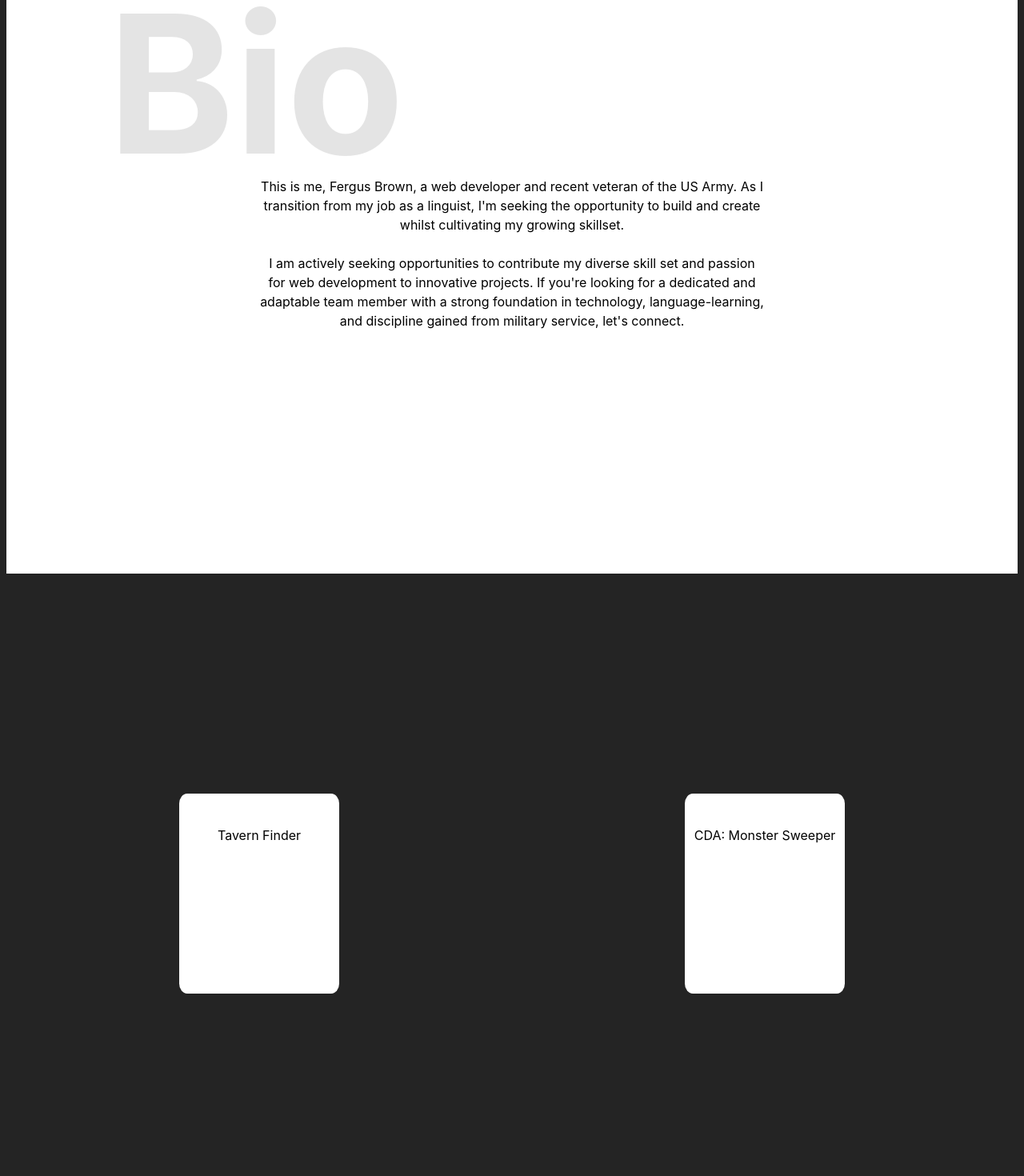
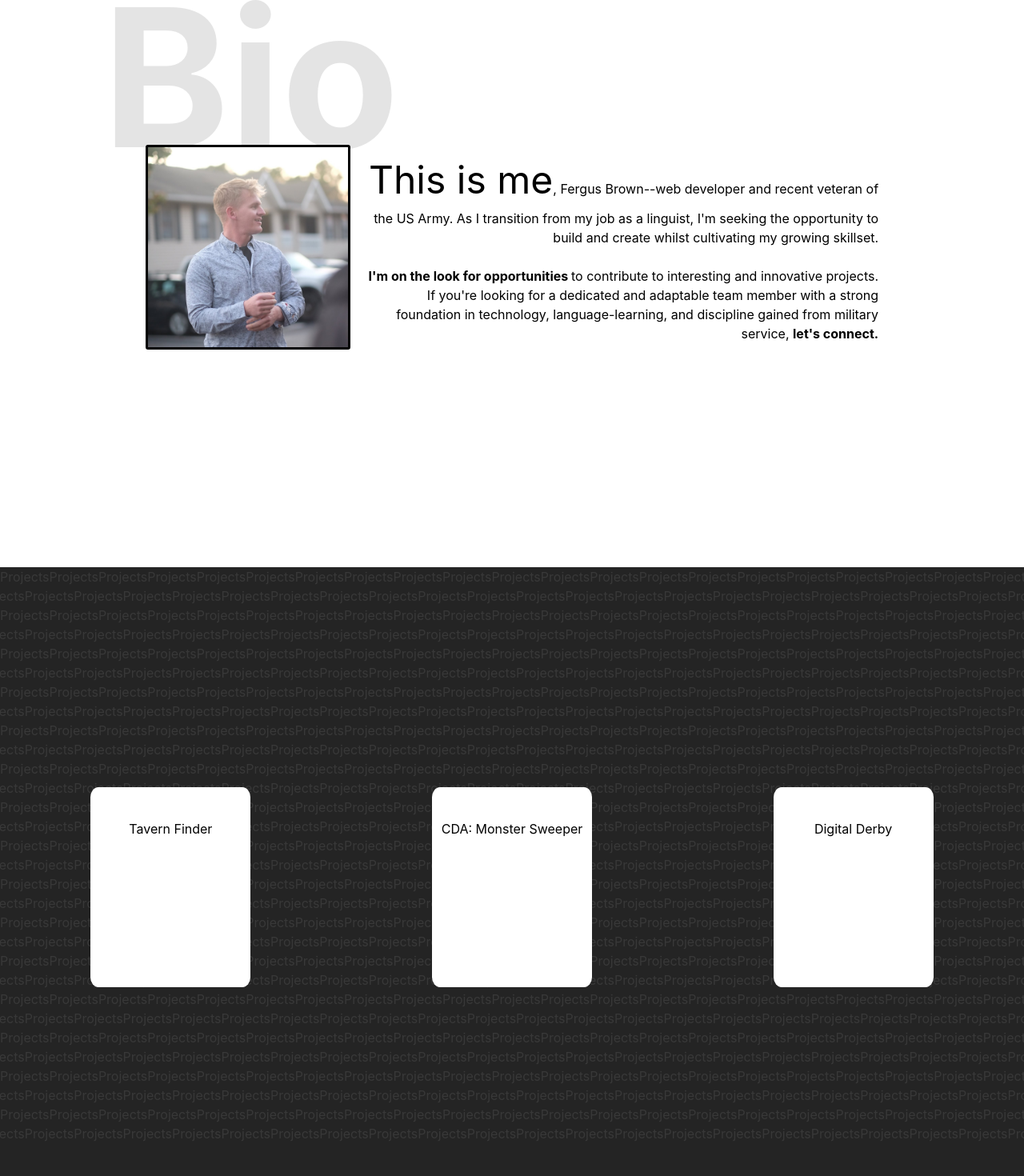
Before and after one commit to dfergusbrown/devPortfolio, a React (Vite) app: page / in a window 1280 px wide. Shown: the part 891-2361 px from the top of the page at 80% size. Built offline with nearby package versions, Linux system fonts and the light colour scheme.

Commit message:
creates interesting background for project section.  Adds profile pic

```diff
--- a/src/App.css
+++ b/src/App.css
@@ -2,6 +2,11 @@
   max-width: 1280px;
   text-align: center;
 }
+
+body {
+  margin: 0px;
+}
+
 .cover {
   height: 100vh;
 }
@@ -17,6 +22,13 @@ section {
   display: flex;
   justify-content: center;
   align-items: center;
+  position: relative;
+}
+
+.sectionHead {
+  position: absolute;
+  opacity: 10%;
+  margin: 0;
 }
 
 /* Bio */
@@ -25,15 +37,16 @@ section {
   background-color: white;
   color: black;
   position: relative;
+  display: flex;
+  justify-content: center;
+  gap: 20px;
+  text-align: right;
 }
 
 .bio .sectionHead {
   font-size: 30vmin;
-  position: absolute;
   top: 1%;
   left: 10%;
-  opacity: 10%;
-  margin: 0;
 }
 
 .bio article {
@@ -41,10 +54,22 @@ section {
   width: 50%;
 }
 
+#profilePic {
+  z-index: 1;
+  border: solid 3px black;
+  border-radius: 3px;
+}
+
+.standoutTxt {
+  font-size: 3em;
+}
+
 /* Projects */
 
 .projects {
   justify-content: space-around;
+  position: relative;
+  overflow: hidden;
 }
 
 .projects .card {
@@ -54,3 +79,28 @@ section {
   color: black;
   border-radius: 5%;
 }
+
+.headingBackground {
+  position: absolute;
+  top: 0;
+  left: 0;
+  opacity: 10%;
+  z-index: -1;
+}
+
+.headingBackground div:nth-child(even) {
+  transform: translateX(-5%);
+}
+
+/* Contact */
+
+.contactPage {
+  background-color: white;
+  color: black;
+}
+
+.contactPage .sectionHead {
+  font-size: 25vw;
+  bottom: 5%;
+  right: 5%;
+}
--- a/src/App.jsx
+++ b/src/App.jsx
@@ -1,5 +1,6 @@
 import './App.css'
 import Bio from './sections/Bio'
+import ContactPage from './sections/ContactPage'
 import Cover from './sections/Cover'
 import Projects from './sections/Projects'
 
@@ -10,6 +11,7 @@ function App() {
       <Cover />
       <Bio />
       <Projects />
+      <ContactPage />
     </>
   )
 }
--- /dev/null
+++ b/src/components/ProjectBackground.jsx
@@ -0,0 +1,19 @@
+import React from 'react'
+
+const ProjectBackground = () => {
+    const projArray = Array(30).fill('Projects')
+    const projMatrix = Array(30).fill(projArray)
+  return (
+    <div className='headingBackground'>
+        {
+            projMatrix.map((el, idx) => (
+                <div key={idx}>{el.map((elem, index) => (
+                    <span key={index}>{elem}</span>
+                ))}</div>
+            ))
+        }
+    </div>
+  )
+}
+
+export default ProjectBackground
--- a/src/data/projectInfo.js
+++ b/src/data/projectInfo.js
@@ -6,7 +6,12 @@ export const projectData = [
     },
     {
         name: "CDA: Monster Sweeper",
-        techUsed: ["HTML", "CSS", "JavaScript",],
+        techUsed: ["HTML", "CSS", "JavaScript"],
+        purpose: "description"
+    },
+    {
+        name: "Digital Derby",
+        techUsed: ["React", "Tailwind", "Node", "Express", "Mongoose", "MongoDB", "Socket.IO"],
         purpose: "description"
     }
 ]
--- a/src/sections/Bio.jsx
+++ b/src/sections/Bio.jsx
@@ -4,16 +4,16 @@ const Bio = () => {
   return (
     <section className="bio">
       <h2 className="sectionHead">Bio</h2>
+      <img id="profilePic" src="profilepic.jpg" alt="" height="250px"/>
       <article>
         <p>
-          This is me, Fergus Brown, a web developer and recent veteran of the US
+          <span className="standoutTxt">This is me</span>, Fergus Brown--web developer and recent veteran of the US
           Army. As I transition from my job as a linguist, I'm seeking the
           opportunity to build and create whilst cultivating my growing
-          skillset. <br/><br/>I am actively seeking opportunities to contribute my diverse
-          skill set and passion for web development to innovative projects. If
+          skillset. <br/><br/><strong>I'm on the look for opportunities </strong>to contribute to interesting and innovative projects. If
           you're looking for a dedicated and adaptable team member with a strong
           foundation in technology, language-learning, and discipline gained
-          from military service, let's connect.
+          from military service, <strong>let's connect.</strong>
         </p>
       </article>
     </section>
--- /dev/null
+++ b/src/sections/ContactPage.jsx
@@ -0,0 +1,11 @@
+import React from 'react'
+
+const ContactPage = () => {
+  return (
+    <section className='contactPage'>
+        <h2 className='sectionHead'>Contact</h2>
+    </section>
+  )
+}
+
+export default ContactPage
--- a/src/sections/Projects.jsx
+++ b/src/sections/Projects.jsx
@@ -1,9 +1,11 @@
 import React from 'react'
 import { projectData } from '../data/projectInfo'
+import ProjectBackground from '../components/ProjectBackground'
 
 const Projects = () => {
   return (
     <section className='projects'>
+      <ProjectBackground />
         {projectData.map((project, idx) => (
             <div className='card' key={idx}>
                 <img src="" alt="" />
```
Also changed, not shown: public/profilepic.jpg (added).
